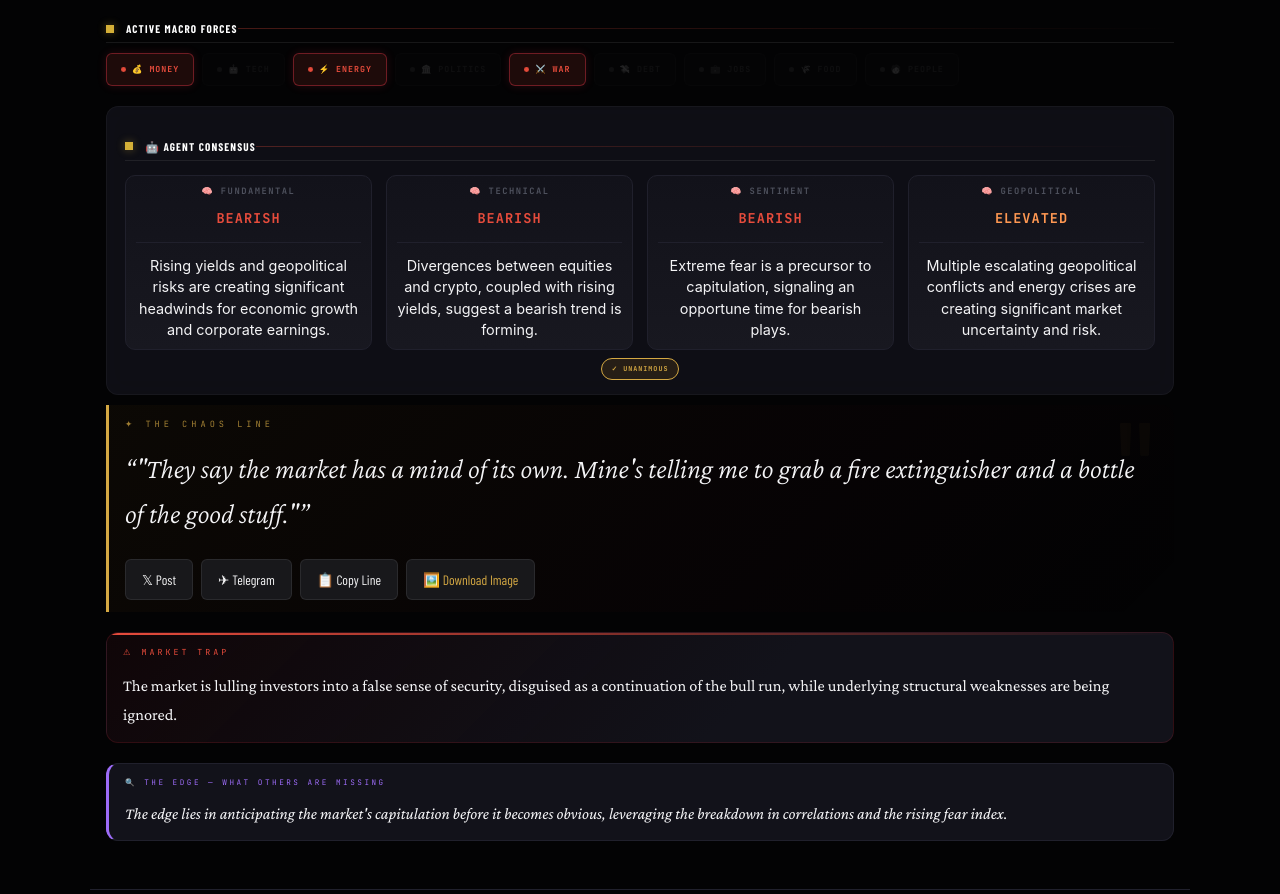
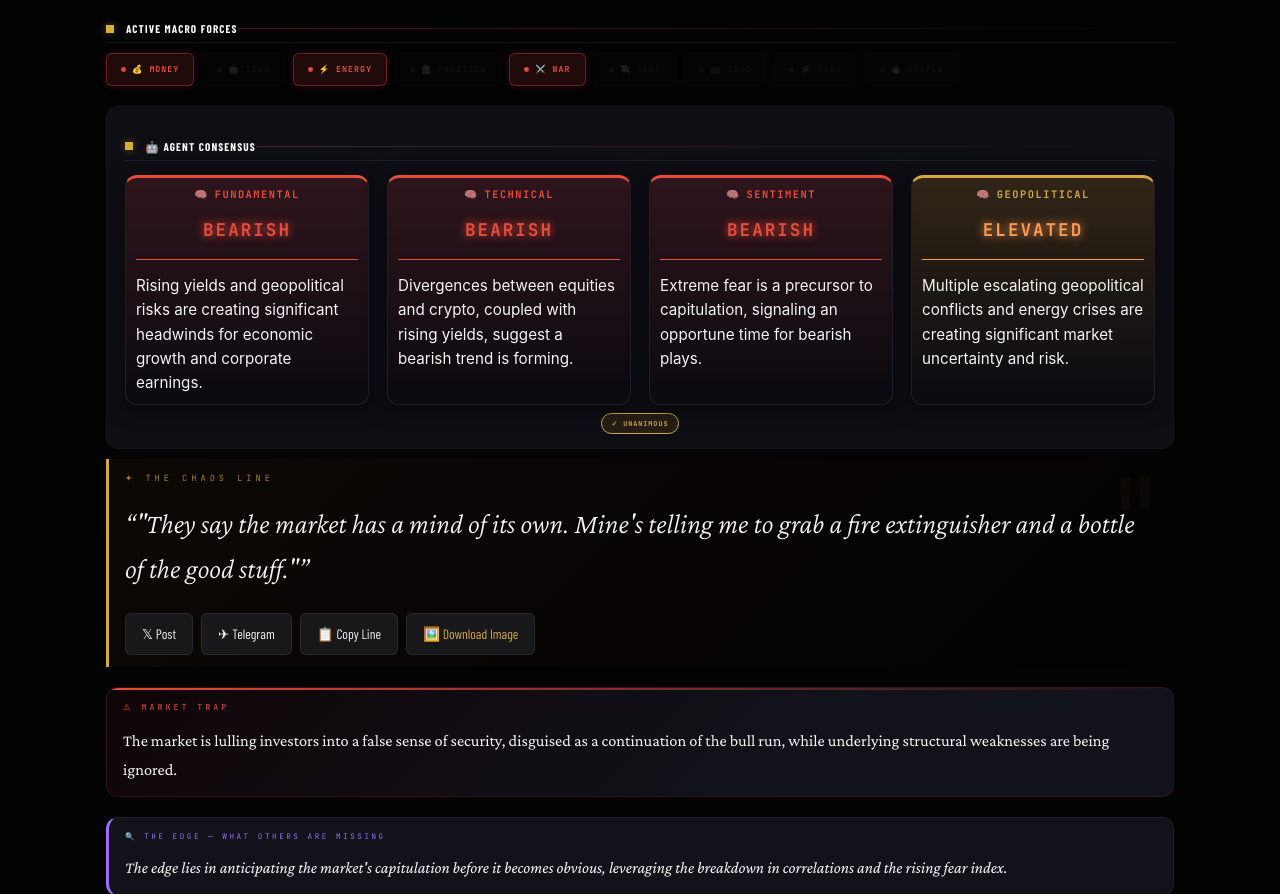
Before and after one commit to gnsumanth81-boop/Final_chaos, a website: page index.html in a window 1280 px wide. Shown: the part 2471-3365 px from the top of the page. Drawn offline with nearby package versions, Linux system fonts and the light colour scheme; a web font is replaced by a local one.

Commit message:
Chaos Intelligence v7 — Market Capitulation Imminent Amidst Geopolitical Storm | 2026-06-03 10:22 [UI update]

```diff
--- a/index.html
+++ b/index.html
@@ -160,8 +160,8 @@
     /* ── INTELLIGENCE TABS ── */
     .cx-section,.forces,.chaos,.macro,.wires,.ctx,.poly,.trap,.edge-section{margin-bottom:48px}
     .cx-tabs{display:grid;grid-template-columns:repeat(3,1fr);background:var(--s1);border:1px solid var(--s3);border-radius:10px 10px 0 0;overflow:hidden}
-    .cx-btn{padding:16px 8px;background:transparent;border:none;border-right:1px solid var(--s3);border-bottom:2px solid transparent;cursor:pointer;transition:all .3s;text-align:center;position:relative}.cx-btn:last-child{border-right:none}.cx-btn.active{background:var(--s2);border-bottom:2px solid var(--red)}
-    .cx-n{display:block;font-family:var(--font-ui);font-size:.82rem;font-weight:700;letter-spacing:1.5px;color:var(--muted)}.cx-btn.active .cx-n{color:var(--red)}.cx-sub{display:block;font-family:var(--font-mono);font-size:.44rem;color:var(--muted);margin-top:3px}
+    .cx-btn{padding:16px 8px;background:transparent;border:none;border-right:1px solid var(--s3);border-bottom:3px solid transparent;cursor:pointer;transition:all .3s;text-align:center;position:relative}.cx-btn:last-child{border-right:none}.cx-btn.active{background:linear-gradient(to top, rgba(232,57,74,0.15), transparent);border-bottom:3px solid var(--red)}
+    .cx-n{display:block;font-family:var(--font-ui);font-size:.82rem;font-weight:700;letter-spacing:1.5px;color:var(--muted);transition:all 0.3s}.cx-btn.active .cx-n{color:var(--text-bright);text-shadow:0 0 10px rgba(232,57,74,0.5)}.cx-sub{display:block;font-family:var(--font-mono);font-size:.44rem;color:var(--muted);margin-top:3px}
     .pane{display:none;animation:fadeUp .4s ease}.pane.active{display:block}.brief{padding:28px;background:var(--s1);border:1px solid var(--s3);border-top:none;border-radius:0 0 10px 10px;font-size:1.08rem;line-height:1.95;color:var(--ink)}.brief p{margin-bottom:14px}.brief p:last-child{margin-bottom:0}
     .brief-meta{display:flex;gap:10px;flex-wrap:wrap;margin-bottom:18px;padding-bottom:14px;border-bottom:1px solid var(--s3);align-items:center}.brief-tag{font-family:var(--font-mono);font-size:.44rem;letter-spacing:1.5px;padding:3px 9px;border-radius:3px;background:var(--s2);color:var(--muted);border:1px solid var(--s3)}
     .voice-btn{display:inline-flex;align-items:center;justify-content:center;gap:5px;height:28px;padding:0 12px;background:linear-gradient(135deg,rgba(245,166,35,.15),rgba(245,166,35,.08));border:1.5px solid rgba(245,166,35,.5);border-radius:14px;color:var(--gold);font-family:var(--font-mono);font-size:.42rem;font-weight:700;letter-spacing:1.5px;cursor:pointer;text-transform:uppercase;border:1.5px solid rgba(245,166,35,.5)}
@@ -171,12 +171,12 @@
     .forces-grid{display:flex;flex-wrap:wrap;gap:8px}.fc{display:flex;align-items:center;gap:6px;padding:8px 14px;border-radius:6px;font-family:var(--font-mono);font-size:.52rem;font-weight:700;letter-spacing:1px;border:1px solid var(--s3);background:var(--s1);color:var(--muted);opacity:.15;filter:grayscale(100%);transition:all 0.3s}.fc.on{background:var(--red-g);border:1px solid rgba(232,57,74,.4);color:var(--red);opacity:1;filter:none;box-shadow:0 0 10px rgba(232,57,74,.15)}.fc-dot{width:5px;height:5px;border-radius:50%;background:var(--muted)}.fc.on .fc-dot{background:var(--red);animation:pulse 1.4s ease infinite}
 
     /* ── AGENTS ── */
-    .agent-panel{display:grid;grid-template-columns:repeat(2,1fr);gap:10px;width:100%;margin-top:14px}
-    @media (min-width: 768px){.agent-panel{grid-template-columns:repeat(4,1fr);gap:14px}}
-    .agent-card{padding:18px 14px;border-radius:10px;border:1px solid var(--s3);background:linear-gradient(180deg, var(--s1), var(--s2));text-align:center;position:relative;overflow:hidden;transition:all 0.3s;}.agent-card:hover{transform:translateY(-2px);border-color:var(--s4);}
-    .agent-name{font-family:var(--font-mono);font-size:.55rem;font-weight:700;letter-spacing:1.5px;color:var(--muted);margin-bottom:8px;text-transform:uppercase}
-    .agent-bias{font-family:var(--font-mono);font-size:.85rem;font-weight:700;letter-spacing:1px;padding-bottom:12px;border-bottom:1px solid var(--s3);margin-bottom:12px}
-    .agent-thesis{font-family:'Inter',sans-serif;font-size:0.9rem;line-height:1.5;color:var(--ink);word-wrap:break-word}
+    .agent-panel{display:grid;grid-template-columns:repeat(2,1fr);gap:14px;width:100%;margin-top:14px}
+    @media (min-width: 768px){.agent-panel{grid-template-columns:repeat(4,1fr);gap:18px}}
+    .agent-card{padding:22px 18px;border-radius:12px;border:1px solid var(--s3);background:linear-gradient(180deg, rgba(20,20,25,0.8), rgba(10,10,15,0.9));text-align:center;position:relative;overflow:hidden;transition:all 0.3s;box-shadow:0 4px 20px rgba(0,0,0,0.5);}.agent-card:hover{transform:translateY(-4px);border-color:var(--s4);box-shadow:0 8px 30px rgba(0,0,0,0.7);}
+    .agent-name{font-family:var(--font-mono);font-size:.65rem;font-weight:700;letter-spacing:1.5px;margin-bottom:12px;text-transform:uppercase;display:flex;align-items:center;justify-content:center;gap:6px;}
+    .agent-bias{font-family:var(--font-mono);font-size:1.1rem;font-weight:700;letter-spacing:2px;padding-bottom:14px;border-bottom:1px solid var(--s3);margin-bottom:14px;text-shadow:0 0 10px currentColor;}
+    .agent-thesis{font-family:'Inter',sans-serif;font-size:0.95rem;line-height:1.6;color:var(--text-bright);word-wrap:break-word;text-align:left;}
     .debate-badge{display:inline-flex;align-items:center;gap:4px;padding:4px 10px;border-radius:20px;font-family:var(--font-mono);font-size:.42rem;letter-spacing:1px;font-weight:700;margin-top:8px;background:rgba(245,166,35,.1);border:1px solid var(--gold);color:var(--gold)}
 
     /* ── CHAOS LINE ── */
@@ -714,9 +714,21 @@
     function metric(l,v,s,c='neut'){return'<div class="mi"><div class="mi-l">'+esc(l)+'</div><div class="mi-v '+c+'">'+esc(v)+'</div><div class="mi-s">'+esc(s)+'</div></div>';}
 
     function agentCard(name,agent){
-      if(!agent)return'<div class="agent-card"><div class="agent-name">'+esc(name)+'</div><div class="agent-bias neut">—</div></div>';
-      const bc=sigCls(agent.bias||'NEUTRAL');
-      return'<div class="agent-card"><div class="agent-name">🧠 '+esc(name)+'</div><div class="agent-bias '+bc+'">'+esc(agent.bias||'—')+'</div><div class="agent-thesis">'+esc(agent.thesis||'')+'</div></div>';
+      if(!agent)return'<div class="agent-card"><div class="agent-name" style="color:var(--muted)">'+esc(name)+'</div><div class="agent-bias neut">—</div></div>';
+      const biasRaw = agent.bias || 'NEUTRAL';
+      const bc = sigCls(biasRaw);
+      const colorVar = bc==='bull'?'var(--green)':bc==='bear'?'var(--red)':bc==='volt'?'var(--gold)':'var(--muted)';
+      const rgbShadow = bc==='bull'?'rgba(0,255,136,0.15)':bc==='bear'?'rgba(232,57,74,0.15)':bc==='volt'?'rgba(245,166,35,0.15)':'transparent';
+
+      return `
+        <div class="agent-card" style="border-top: 3px solid ${colorVar}; background: linear-gradient(180deg, ${rgbShadow}, rgba(10,10,15,0.9));">
+          <div class="agent-name" style="color: ${colorVar};">
+            <span style="opacity:0.7;">🧠</span> ${esc(name)}
+          </div>
+          <div class="agent-bias ${bc}" style="border-bottom-color: ${colorVar}40;">${esc(biasRaw)}</div>
+          <div class="agent-thesis">${esc(agent.thesis||'')}</div>
+        </div>
+      `;
     }
 
     function playCard(p,i){
```
